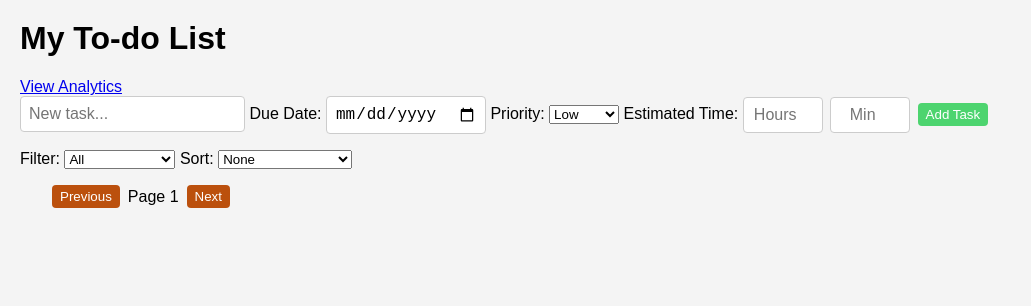
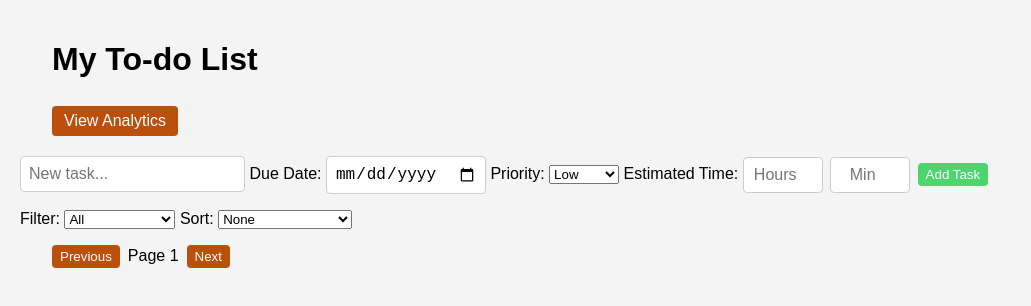
Before and after one commit to nswank1901/To-do-fullstack-app, a website: page public/index.html in a window 1280 px wide. Shown: the whole page, without its empty margins (0-1031 px from the left). Drawn offline with Linux system fonts and the light colour scheme; no server answers.

Commit message:
Styled View Analytics button

```diff
--- a/public/index.html
+++ b/public/index.html
@@ -6,8 +6,11 @@
     <link rel="stylesheet" href="style.css" />
   </head>
   <body>
-    <h1>My To-do List</h1>
-    <a href="/analytics.html">View Analytics</a>
+    <div class="header">
+      <h1>My To-do List</h1>
+      <a href="/analytics.html" class="analytics-link">View Analytics</a>
+    </div>
+
     <form id="task-form">
       <input type="text" id="task-input" placeholder="New task..." required />
       <label for="due-date">Due Date:</label>
--- a/public/style.css
+++ b/public/style.css
@@ -2,6 +2,29 @@ body {
   font-family: Arial, Helvetica, sans-serif;
   background-color: #f4f4f4;
   margin: 20px;
+}
+
+.header {
+  display: flex;
+  flex-direction: column;
+  align-items: flex-start;
+  margin-bottom: 20px;
+  margin-left: 32px;
+}
+
+.analytics-link {
+  display: inline-block;
+  background-color: #bb500d;
+  color: white;
+  text-decoration: none;
+  padding: 6px 12px;
+  border-radius: 4px;
+  margin-top: 6px;
+  transition: opacity 0.2s ease-in-out;
+}
+
+.analytics-link:hover {
+  opacity: 0.8;
 }
 
 #task-form input {
@@ -27,7 +50,8 @@ input {
   border-radius: 4px;
 }
 
-#hours, #minutes {
+#hours,
+#minutes {
   width: 80px;
   padding: 4px;
   font-size: 12px;
@@ -142,7 +166,6 @@ li {
   margin-left: 4px;
 }
 
-
 #pagination-controls {
   display: flex;
   margin-left: 32px;
```
Also changed, not shown: 1 other file. Lines whose indentation alone changed are shown as unchanged.
